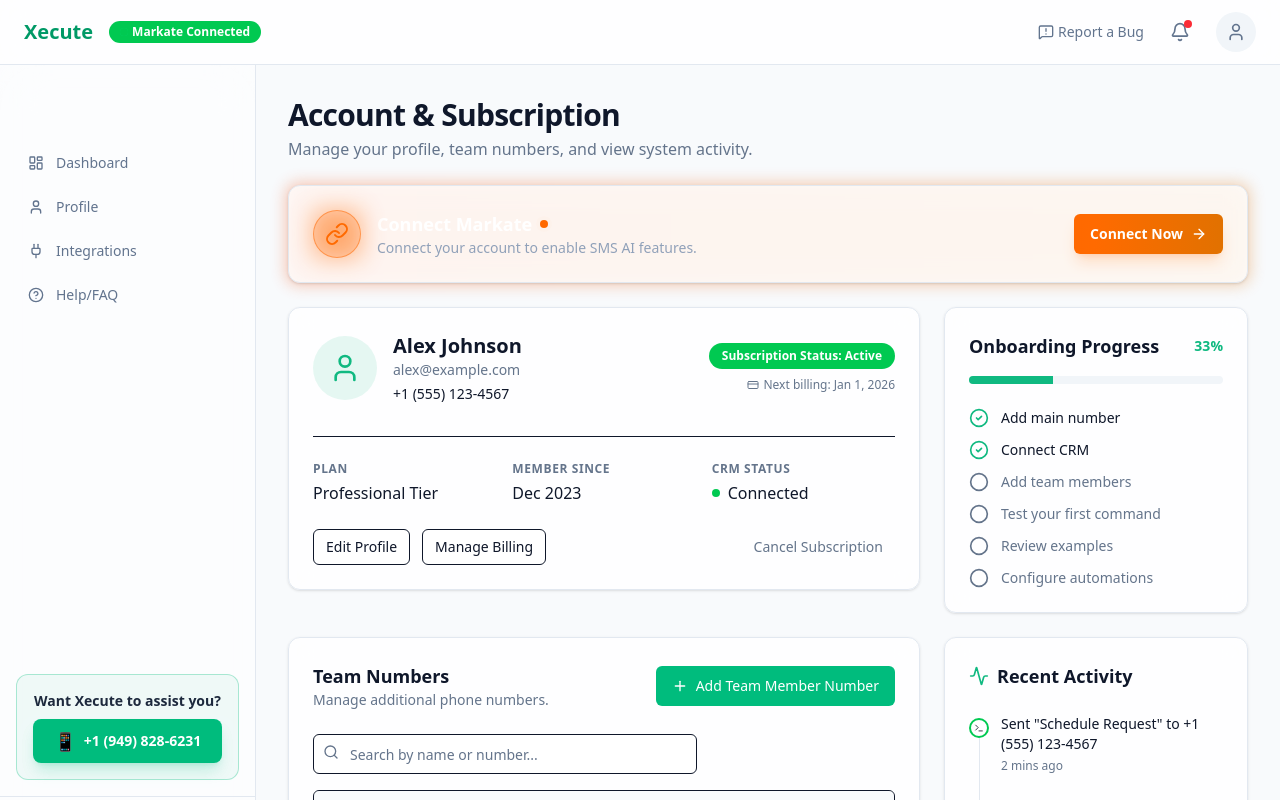
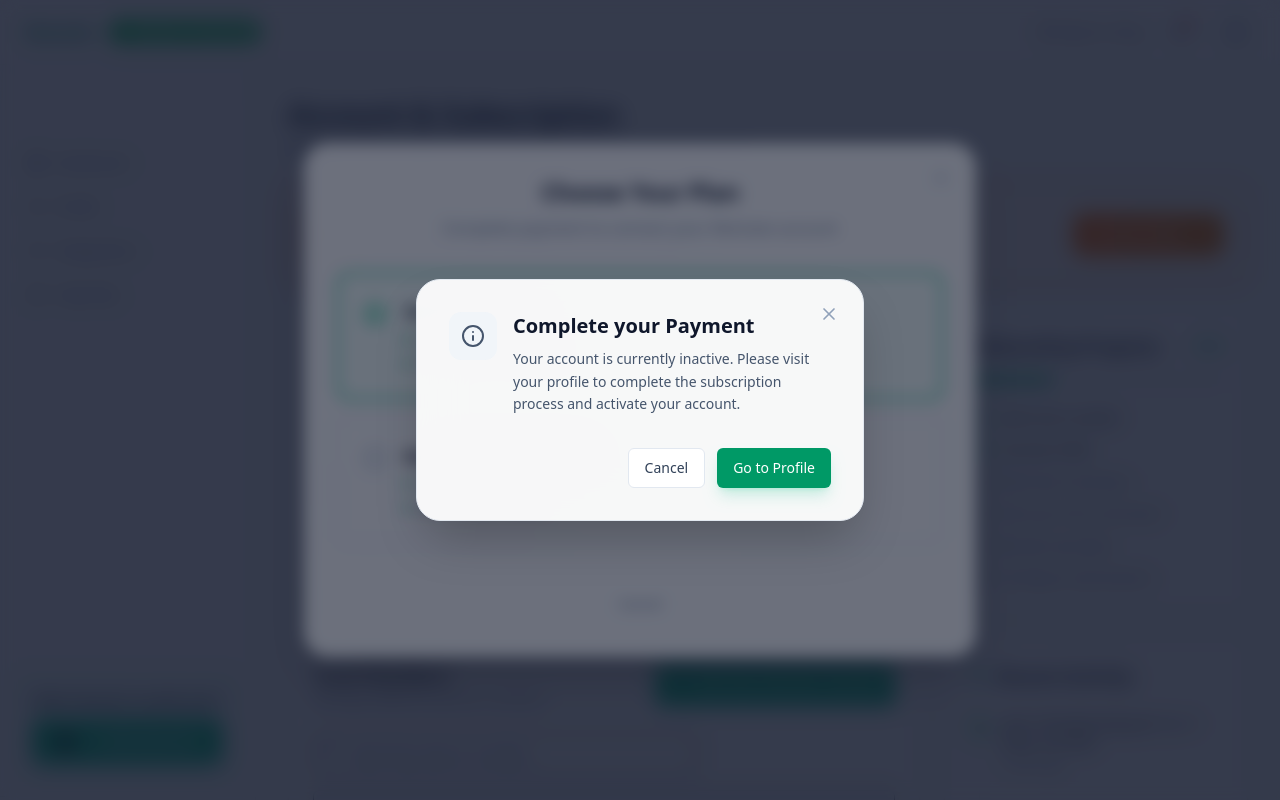
Before and after one commit to caseyray44/xecute, a Next.js app: page /dashboard in a window 1280 px wide. Shown: the top 800 px of the page. Built offline with nearby package versions, Linux system fonts and the light colour scheme.

Commit message:
feat: Add payment plan selection and reminder modals to the dashboard.

```diff
--- a/src/app/dashboard/page.tsx
+++ b/src/app/dashboard/page.tsx
@@ -5,6 +5,7 @@ import { PhoneNumberTable } from "@/components/features/dashboard/PhoneNumberTab
 import { ActivityPanel } from "@/components/features/dashboard/ActivityPanel";
 import { OnboardingChecklist } from "@/components/features/dashboard/OnboardingChecklist";
 import { ConnectMarkateCard } from "@/components/features/dashboard/ConnectMarkateCard";
+import { PaymentModalsPreview } from "@/components/features/dashboard/PaymentModalsPreview";
 
 export const metadata: Metadata = {
     title: "Dashboard",
@@ -14,6 +15,7 @@ export const metadata: Metadata = {
 export default function DashboardPage() {
     return (
         <DashboardLayout>
+            <PaymentModalsPreview />
             <div className="space-y-6 animate-fade-in">
                 {/* Header Section */}
                 <div className="flex flex-col gap-1">
--- /dev/null
+++ b/src/components/features/dashboard/PaymentModalsPreview.tsx
@@ -0,0 +1,17 @@
+"use client";
+
+import { useState } from "react";
+import { PaymentPlanModal } from "@/components/features/dashboard/PaymentPlanModal";
+import { PaymentReminderModal } from "@/components/features/dashboard/PaymentReminderModal";
+
+export function PaymentModalsPreview() {
+    const [showPlanModal, setShowPlanModal] = useState(true);
+    const [showReminderModal, setShowReminderModal] = useState(true);
+
+    return (
+        <>
+            <PaymentPlanModal isOpen={showPlanModal} onClose={() => setShowPlanModal(false)} />
+            <PaymentReminderModal isOpen={showReminderModal} onClose={() => setShowReminderModal(false)} />
+        </>
+    );
+}
--- /dev/null
+++ b/src/components/features/dashboard/PaymentPlanModal.tsx
@@ -0,0 +1,99 @@
+"use client";
+
+import { Modal } from "@/components/ui/Modal";
+import { Button } from "@/components/ui/Button";
+import { CheckCircle2, Circle } from "lucide-react";
+import { useState } from "react";
+import { cn } from "@/lib/utils";
+
+interface PaymentPlanModalProps {
+    isOpen: boolean;
+    onClose: () => void;
+}
+
+export function PaymentPlanModal({ isOpen, onClose }: PaymentPlanModalProps) {
+    const [selectedPlan, setSelectedPlan] = useState<"trial" | "paid">("trial");
+
+    return (
+        <Modal isOpen={isOpen} onClose={onClose} className="max-w-2xl bg-white/95 dark:bg-slate-900/95 backdrop-blur-xl border-slate-200 dark:border-slate-800">
+            <div className="p-8 space-y-8">
+                <div className="text-center space-y-2">
+                    <h2 className="text-2xl font-bold tracking-tight text-slate-900 dark:text-white">Choose Your Plan</h2>
+                    <p className="text-slate-500 dark:text-slate-400">Complete payment to connect your Markate account</p>
+                </div>
+
+                <div className="grid grid-cols-1 gap-4">
+                    {/* Trial Plan */}
+                    <div
+                        onClick={() => setSelectedPlan("trial")}
+                        className={cn(
+                            "relative cursor-pointer border-2 rounded-xl p-6 transition-all duration-200",
+                            selectedPlan === "trial"
+                                ? "bg-emerald-50/50 dark:bg-emerald-950/20 border-emerald-500 ring-1 ring-emerald-500/20"
+                                : "hover:bg-slate-50 dark:hover:bg-slate-800/50 border-slate-200 dark:border-slate-800"
+                        )}
+                    >
+                        <div className="flex items-start gap-4">
+                            <div className={cn("mt-1", selectedPlan === "trial" ? "text-emerald-500" : "text-slate-400")}>
+                                {selectedPlan === "trial" ? <CheckCircle2 className="h-6 w-6 fill-emerald-500/10" /> : <Circle className="h-6 w-6" />}
+                            </div>
+                            <div className="space-y-1">
+                                <h3 className="font-bold text-lg text-slate-900 dark:text-white">10-Day Free Trial</h3>
+                                <div className="space-y-1 text-sm text-slate-500 dark:text-slate-400">
+                                    <p className="flex items-center gap-2">
+                                        <span className="w-1.5 h-1.5 rounded-full bg-emerald-500" />
+                                        Card required, $0 today
+                                    </p>
+                                    <p className="flex items-center gap-2">
+                                        <span className="w-1.5 h-1.5 rounded-full bg-emerald-500" />
+                                        Then $99 / 4 weeks if you continue
+                                    </p>
+                                </div>
+                            </div>
+                        </div>
+                    </div>
+
+                    {/* Paid Plan */}
+                    <div
+                        onClick={() => setSelectedPlan("paid")}
+                        className={cn(
+                            "relative cursor-pointer border-2 rounded-xl p-6 transition-all duration-200",
+                            selectedPlan === "paid"
+                                ? "bg-emerald-50/50 dark:bg-emerald-950/20 border-emerald-500 ring-1 ring-emerald-500/20"
+                                : "hover:bg-slate-50 dark:hover:bg-slate-800/50 border-slate-200 dark:border-slate-800"
+                        )}
+                    >
+                        <div className="flex items-start gap-4">
+                            <div className={cn("mt-1", selectedPlan === "paid" ? "text-emerald-500" : "text-slate-400")}>
+                                {selectedPlan === "paid" ? <CheckCircle2 className="h-6 w-6 fill-emerald-500/10" /> : <Circle className="h-6 w-6" />}
+                            </div>
+                            <div className="space-y-1">
+                                <h3 className="font-bold text-lg text-slate-900 dark:text-white">Start Paid Subscription</h3>
+                                <div className="space-y-1 text-sm text-slate-500 dark:text-slate-400">
+                                    <p className="flex items-center gap-2">
+                                        <span className="w-1.5 h-1.5 rounded-full bg-emerald-500" />
+                                        $99 charged today
+                                    </p>
+                                    <p className="flex items-center gap-2">
+                                        <span className="w-1.5 h-1.5 rounded-full bg-emerald-500" />
+                                        Billed every 4 weeks
+                                    </p>
+                                </div>
+                            </div>
+                        </div>
+                    </div>
+                </div>
+
+                <div className="flex justify-center pt-2">
+                    <Button
+                        variant="ghost"
+                        onClick={onClose}
+                        className="text-slate-500 hover:text-slate-900 dark:text-slate-400 dark:hover:text-white w-full max-w-xs"
+                    >
+                        Cancel
+                    </Button>
+                </div>
+            </div>
+        </Modal>
+    );
+}
--- /dev/null
+++ b/src/components/features/dashboard/PaymentReminderModal.tsx
@@ -0,0 +1,48 @@
+"use client";
+
+import { Modal } from "@/components/ui/Modal";
+import { Button } from "@/components/ui/Button";
+import { Info } from "lucide-react";
+
+interface PaymentReminderModalProps {
+    isOpen: boolean;
+    onClose: () => void;
+}
+
+export function PaymentReminderModal({ isOpen, onClose }: PaymentReminderModalProps) {
+    return (
+        <Modal isOpen={isOpen} onClose={onClose} className="max-w-md bg-white/95 dark:bg-slate-900/95 backdrop-blur-xl border-slate-200 dark:border-slate-800">
+            <div className="p-6 md:p-8">
+                <div className="flex gap-4">
+                    <div className="flex-shrink-0">
+                        <div className="w-12 h-12 rounded-xl bg-slate-100 dark:bg-slate-800 flex items-center justify-center text-slate-600 dark:text-slate-300">
+                            <Info className="h-6 w-6" />
+                        </div>
+                    </div>
+                    <div className="space-y-2">
+                        <h2 className="text-xl font-bold text-slate-900 dark:text-white">Complete your Payment</h2>
+                        <p className="text-slate-600 dark:text-slate-400 text-sm leading-relaxed">
+                            Your account is currently inactive. Please visit your profile to complete the subscription process and activate your account.
+                        </p>
+                    </div>
+                </div>
+
+                <div className="flex gap-3 justify-end mt-8">
+                    <Button
+                        variant="outline"
+                        onClick={onClose}
+                        className="border-slate-200 dark:border-slate-700 hover:bg-slate-50 dark:hover:bg-slate-800 text-slate-700 dark:text-slate-300"
+                    >
+                        Cancel
+                    </Button>
+                    <Button
+                        onClick={onClose} // In real app, redirect to profile
+                        className="bg-emerald-600 hover:bg-emerald-700 text-white shadow-lg shadow-emerald-500/20"
+                    >
+                        Go to Profile
+                    </Button>
+                </div>
+            </div>
+        </Modal>
+    );
+}
```
